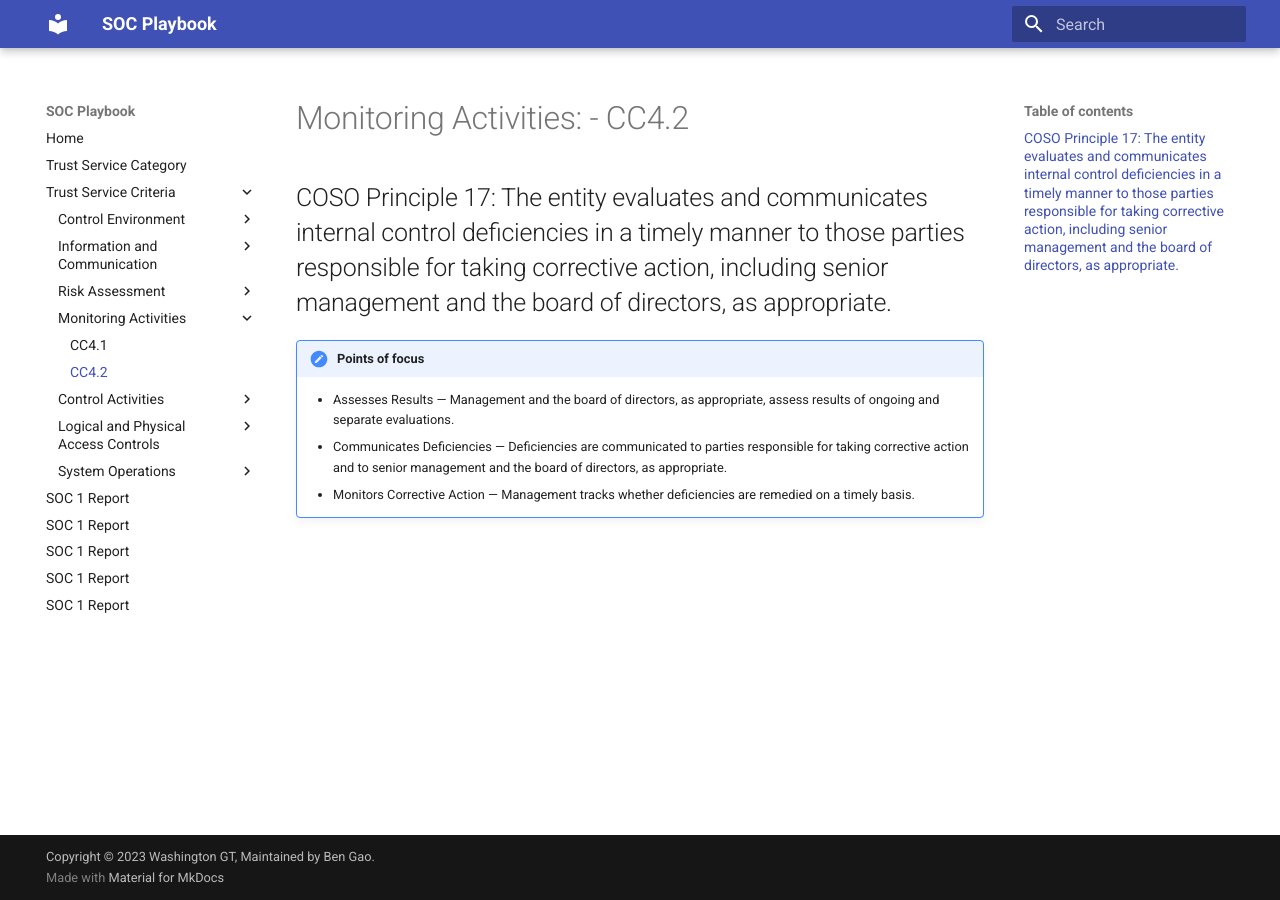
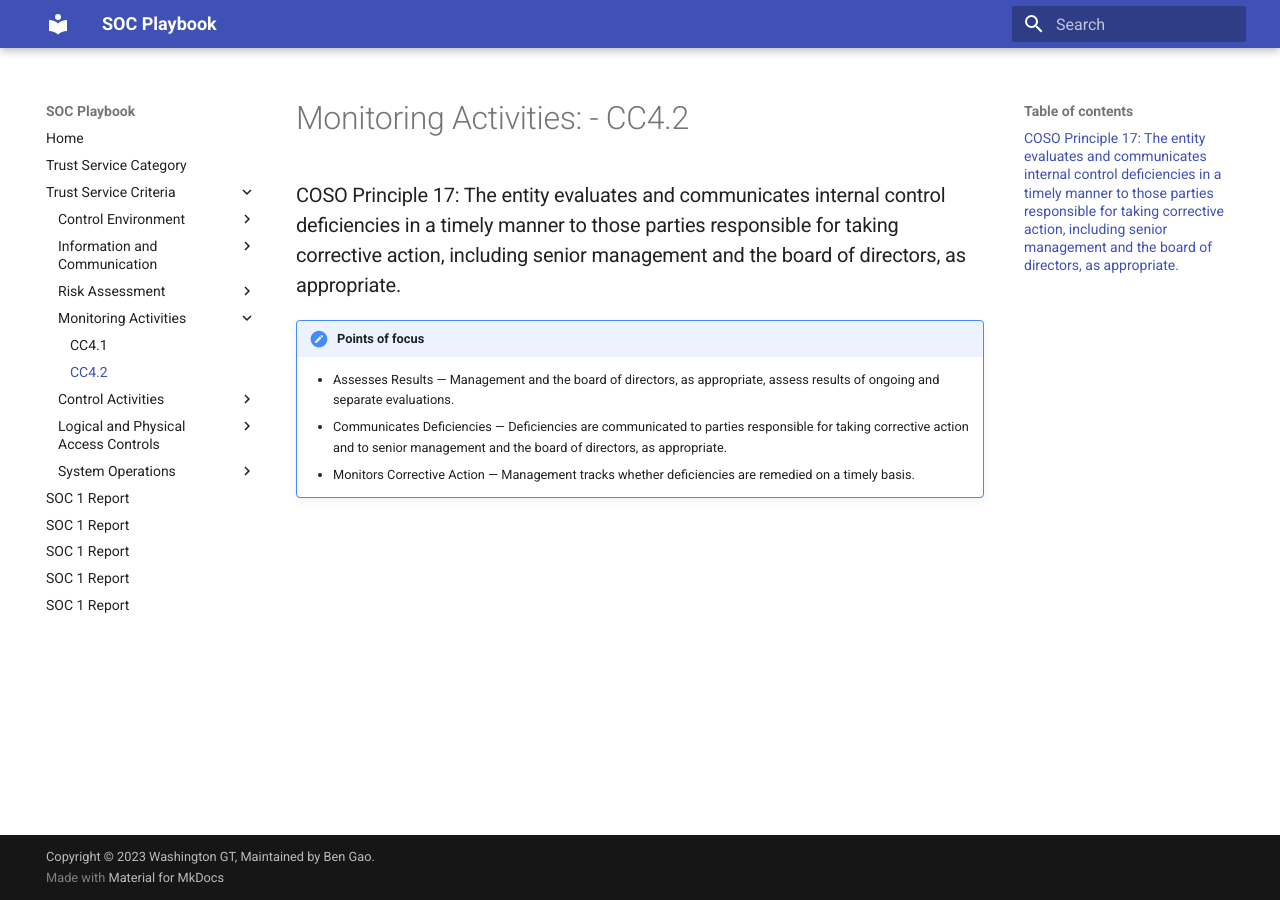
Before and after one commit to WashingtonGT/soc-playbook, an MkDocs documentation site: the page built from docs/tsc/cc4-2.md, in a window 1280 px wide. Built offline with MkDocs 1.6.1 and Material for MkDocs 9.7.7, drawn with Linux system fonts in a browser that asks for light colours.

Commit message:
Update cc4-2.md

```diff
--- a/docs/tsc/cc4-2.md
+++ b/docs/tsc/cc4-2.md
@@ -1,6 +1,6 @@
 #  Monitoring Activities: - CC4.2
 
-## COSO Principle 17: The entity evaluates and communicates internal control deficiencies in a timely manner to those parties responsible for taking corrective action, including senior management and the board of directors, as appropriate.
+### COSO Principle 17: The entity evaluates and communicates internal control deficiencies in a timely manner to those parties responsible for taking corrective action, including senior management and the board of directors, as appropriate.
 
 
 !!! note "Points of focus"
```
